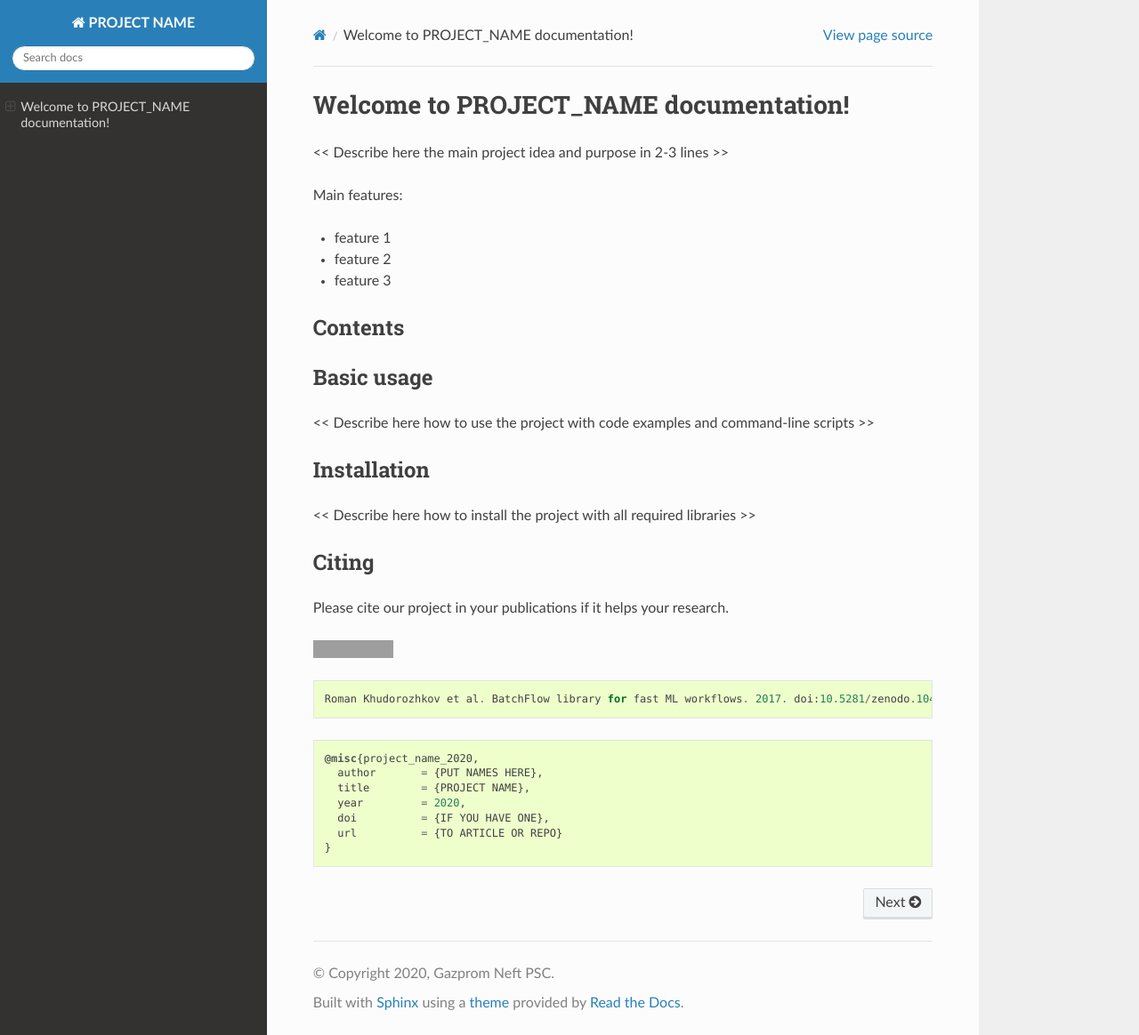
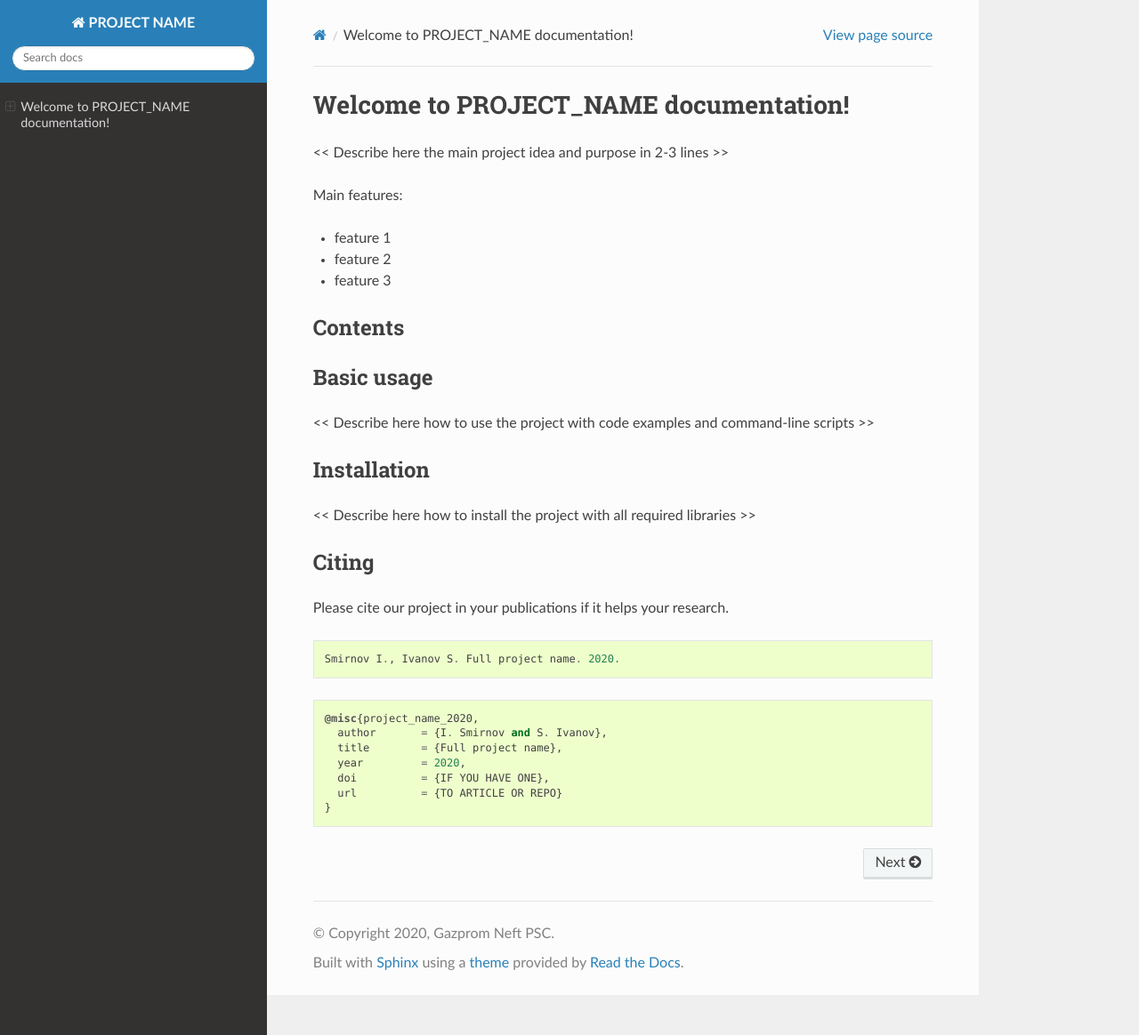
Before and after one commit to gazprom-neft/standards, a Sphinx documentation site: the page built from template_project/example/docs/index.rst, in a window 1280 px wide and 1164 px high. Shown: the whole window at 89% size. Built offline with Sphinx 7.4.7 and the Read the Docs theme 2.0.0, drawn with Linux system fonts in a browser that asks for light colours; grey boxes are pictures that could not be loaded.

Commit message:
Update reamde

```diff
--- a/template_project/example/docs/index.rst
+++ b/template_project/example/docs/index.rst
@@ -36,18 +36,15 @@ Citing
 ======
 Please cite our project in your publications if it helps your research.
 
-.. image:: https://zenodo.org/badge/DOI/10.5281/zenodo.1041203.svg
-   :target: https://doi.org/10.5281/zenodo.1041203
-
 ::
 
-    Roman Khudorozhkov et al. BatchFlow library for fast ML workflows. 2017. doi:10.5281/zenodo.1041203
+    Smirnov I., Ivanov S. Full project name. 2020.
 
 ::
 
     @misc{project_name_2020,
-      author       = {PUT NAMES HERE},
-      title        = {PROJECT NAME},
+      author       = {I. Smirnov and S. Ivanov},
+      title        = {Full project name},
       year         = 2020,
       doi          = {IF YOU HAVE ONE},
       url          = {TO ARTICLE OR REPO}
--- a/template_project/template/{{cookiecutter.repo_name}}/docs/index.rst
+++ b/template_project/template/{{cookiecutter.repo_name}}/docs/index.rst
@@ -38,13 +38,13 @@ Please cite our project in your publications if it helps your research.
 
 ::
 
-    Smirnov I., Ivanov S. ML project name. 2020.
+    Smirnov I., Ivanov S. Full project name. 2020.
 
 ::
 
     @misc{project_name_2020,
       author       = {I. Smirnov and S. Ivanov},
-      title        = {PROJECT NAME},
+      title        = {Full project name},
       year         = 2020,
       doi          = {IF YOU HAVE ONE},
       url          = {TO ARTICLE OR REPO}
```
Also changed, not shown: README.md (+1 -0 lines), template_project/example/readme.md, template_project/template/{{cookiecutter.repo_name}}/readme.md.
